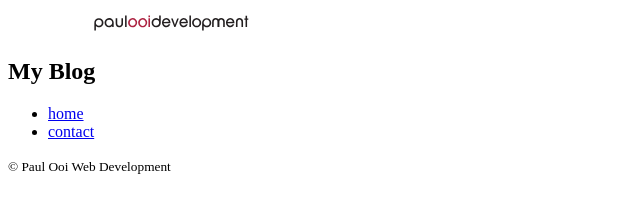
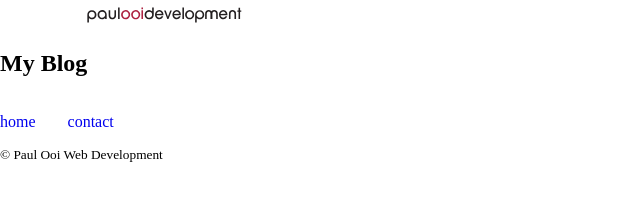
Before and after one commit to paul-ooi/blog, an Eleventy site: page src/index.html in a window 1280 px wide. Shown: the whole page, without its empty margins (0-640 px from the left). Built offline with nearby package versions, Linux system fonts and the light colour scheme; Eleventy itself is replaced by a stand-in of ours; files that its build step writes are made by us from their sources; some icons are missing; files whose address does not match are found by name; what @primer/octicons would draw is missing.

Commit message:
add footer menu styling

```diff
--- a/src/scss/_base.scss
+++ b/src/scss/_base.scss
@@ -1,5 +1,6 @@
 body {
   font-family: var(--bodyFont);
+  margin: 0;
 }
 
 h1 {
--- a/src/scss/_layouts.scss
+++ b/src/scss/_layouts.scss
@@ -16,3 +16,8 @@
 .header__wordmark {
   grid-area: wordmark;
 }
+
+.footer {
+  display: grid;
+  grid-template-columns: 1fr;
+}
--- a/src/scss/_menu.scss
+++ b/src/scss/_menu.scss
@@ -10,6 +10,10 @@
 
     &-item {
       padding: 0 1rem;
+    }
+
+    &-link {
+      @include link-text;
     }
 
     &-button {
@@ -35,3 +39,28 @@
     }
   }
 }
+
+.footer {
+
+  &__menu-list {
+    display: flex;
+    list-style: none;
+    padding: 0;
+  }
+
+  &__menu-item {
+    padding-inline: 1em;
+
+    &:first-of-type {
+      padding-inline-start: 0;
+    }
+
+    &:last-of-type {
+      padding-inline-end: 0;
+    }
+  }
+
+  &__menu-link {
+    @include link-text;
+  }
+}
--- /dev/null
+++ b/src/scss/_mixins.scss
@@ -0,0 +1,7 @@
+@mixin link-text {
+  text-decoration: none;
+
+  &:hover, &:focus {
+    text-decoration: underline;
+  }
+}
--- a/src/scss/main.scss
+++ b/src/scss/main.scss
@@ -1,4 +1,5 @@
 @import 'variables';
+@import 'mixins';
 @import 'base';
 @import 'layouts';
 
```
Also changed, not shown: 4 other files.
